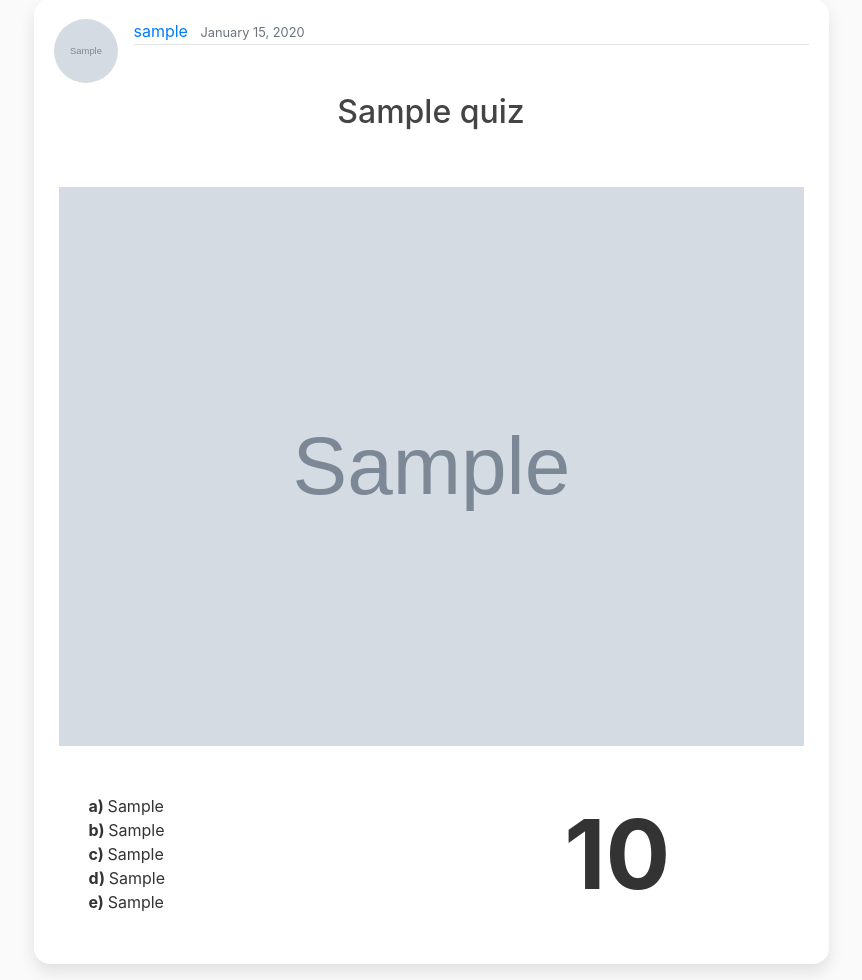
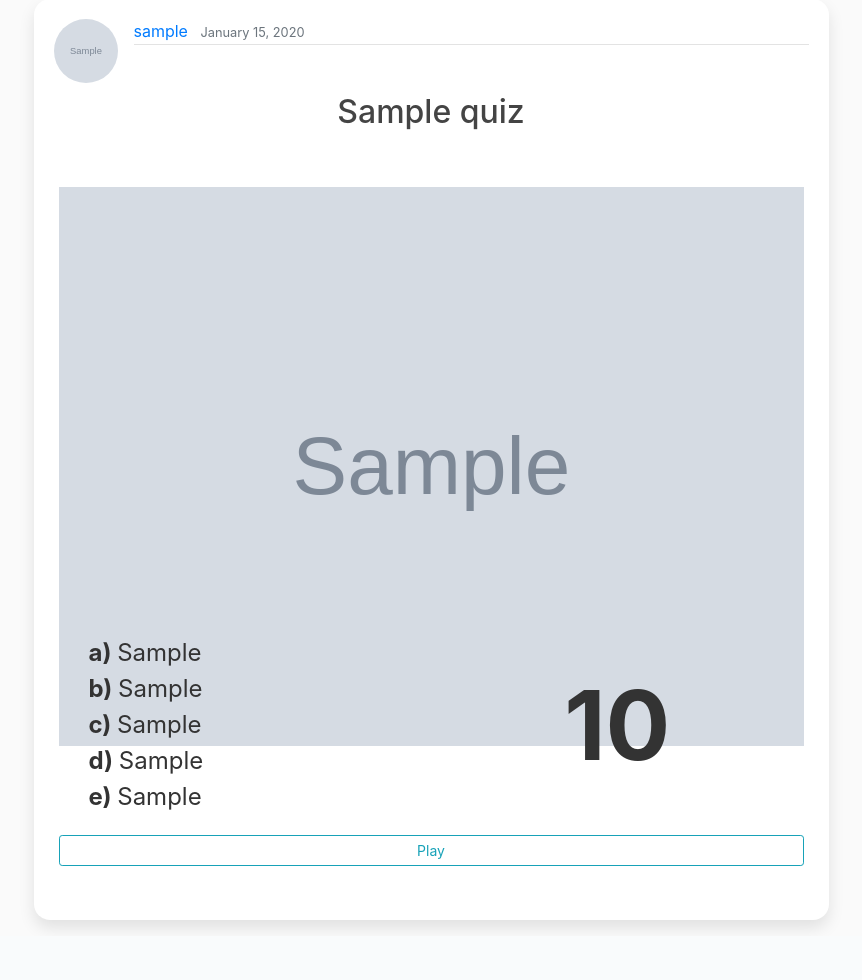
Before and after one commit to jcmProjects/quiz_dev, a Django app: page /quiz/1/ in a window 1280 px wide. Shown: the part 97-1077 px from the top of the page, without its empty margins (209-1071 px from the left). After the commit the page ends 1027 px from the top, so only its background shows below. Run offline with Django 3.2, Linux system fonts and the light colour scheme; tables that the repository leaves empty hold one stand-in row (values such as "Sample post"); grey boxes marked "Sample" are stand-in pictures; some libraries are stand-ins or nearby versions.

Commit message:
added 'play-btn' to quiz-detail

```diff
--- a/django_quiz/quiz/models.py
+++ b/django_quiz/quiz/models.py
@@ -31,7 +31,16 @@ class Quiz(models.Model):
         img = Image.open(self.image.path)
 
         # Resize Image
-        if img.height>768 or img.width>768:
-            output_size = (768, 768)
+        if img.width>768:
+            output_size = (768, (768*img.height/img.width))
             img.thumbnail(output_size)
             img.save(self.image.path)
+        elif img.height>576:
+            output_size = ((576*img.width/img.height), 576)
+            img.thumbnail(output_size)
+            img.save(self.image.path)
+
+        # if img.height>768 or img.width>768:
+        #     output_size = (768, 768)
+        #     img.thumbnail(output_size)
+        #     img.save(self.image.path)
--- a/django_quiz/quiz/static/quiz/main.css
+++ b/django_quiz/quiz/static/quiz/main.css
@@ -93,8 +93,8 @@ body {
 
   .quiz-detail-img {
     width: 100%;
-    max-width: 600px;
-    height: auto;
+    max-width: 800px;
+    height: 50vh;
     object-fit: contain;
   }
 
@@ -293,3 +293,7 @@ body {
       right: 0px;
     }
   }
+
+  .ans-text {
+    font-size: 150%;
+  }
--- a/django_quiz/quiz/templates/quiz/quiz_detail.html
+++ b/django_quiz/quiz/templates/quiz/quiz_detail.html
@@ -5,13 +5,14 @@
             <div class="col-md-12">
                 <div class="card card-signin my-3">
                 <div class="card-body">
-                <!-- Author / Options -->
+                <!-- Author-->
                 <article class="media">
                     <img class="rounded-circle article-img" src="{{ object.author.profile.image.url }}">
                     <div class="media-body">
                         <div class="article-metadata">
                             <a class="mr-2" href="{% url 'user-quiz' object.author.username %}">{{ object.author }}</a>
                             <small class="text-muted">{{ object.date_created|date:"F d, Y" }}</small>    <!-- see DJANGO date formatting template documentation -->
+                            <!-- Options -->
                             {% if object.author == user %}
                                 <a class="btn btn-outline-danger btn-sm mt-1 mb-1 mr-1" href="{% url 'quiz-delete' object.id %}">Delete</a>
                                 <a class="btn btn-outline-secondary btn-sm mt-1 mb-1 mr-1" href="{% url 'quiz-edit' object.id %}">Edit</a>
@@ -24,30 +25,39 @@
                 <article class="media quiz-content-section align-items-center" id="myQuiz">
                     <div class="media-body">
                         <div class="row justify-content-center">
+                            <!-- Question -->
                             <div class="container">
                                 <div class="row justify-content-center align-items-center mb-5">
                                     <h2 class="article-title">{{ object.question }}</h2>
                                 </div>
                             </div>
+                            <!-- Image -->
                             {% if quiz.image != "no_image.jpg" %}
-                                <div class="container">
+                                <div class="container quiz-detail-img">
                                     <div class="row justify-content-center">
                                         <img class="quiz-show-img" src="{{ object.image.url }}">
                                     </div>
                                 </div>
                             {% endif %}
+                            <!-- Answers / Timer -->
                             <div class="container">
                                 <div class="row justify-content-center align-items-center mt-5">
+                                    <!-- Answers -->
                                     <div class="col-sm">
-                                        <div class="col text-left"><b>a)  </b> {{ object.ansA }}</div>
-                                        <div class="col text-left"><b>b)  </b> {{ object.ansB }}</div>
-                                        <div class="col text-left"><b>c)  </b> {{ object.ansC }}</div>
-                                        <div class="col text-left"><b>d)  </b> {{ object.ansD }}</div>
-                                        <div class="col text-left"><b>e)  </b> {{ object.ansE }}</div>
+                                        <div class="col ans-text text-left"><b>a)    </b>{{ object.ansA }}</div>
+                                        <div class="col ans-text text-left"><b>b)    </b>{{ object.ansB }}</div>
+                                        <div class="col ans-text text-left"><b>c)    </b>{{ object.ansC }}</div>
+                                        <div class="col ans-text text-left"><b>d)    </b>{{ object.ansD }}</div>
+                                        <div class="col ans-text text-left"><b>e)    </b>{{ object.ansE }}</div>
                                     </div>
+                                    <!-- Timer -->
                                     <div class="col-sm">
-                                        <div class="col text-center font-weight-bold display-1"> <span id="time">{{ object.duration }}</span></div>
+                                        <div class="col text-center font-weight-bold display-1"><span id="time">{{ object.duration }}</span></div>
                                     </div>
+                                </div>
+                                <!-- Footer Buttons -->
+                                <div class="row justify-content-end mt-3">
+                                    <button class="btn btn-outline-info btn-sm btn-block mt-1 mb-1" type="button" id="play_btn">Play</button>
                                 </div>
                             </div>
                         </div>
@@ -99,7 +109,7 @@
             setInterval(timer, 1000);
         }
 
-        document.getElementById("start_btn").addEventListener("click", function () {
+        document.getElementById("play_btn").addEventListener("click", function () {
             var timeRemaining = {{ object.duration }},
                 display = document.querySelector('#time');
             startTimer(timeRemaining, display);
--- a/django_quiz/quiz/views.py
+++ b/django_quiz/quiz/views.py
@@ -25,14 +25,14 @@ class QuizListView(ListView):
     template_name = 'quiz/home.html'    # <app>/<model>_<viewtype>.html
     context_object_name = 'quizzes'
     ordering = ['-date_created']        # - to inverse ordering
-    paginate_by = 5                    # number of posts per page
+    # paginate_by = 5                     # number of posts per page
 
 
 class UserQuizListView(ListView):
     model = Quiz
     template_name = 'quiz/user_quiz.html'  # <app>/<model>_<viewtype>.html
     context_object_name = 'quizzes'
-    paginate_by = 5                       # number of quizzes per page
+    # paginate_by = 5                        # number of quizzes per page
 
     def get_queryset(self):
         user = get_object_or_404(User, username=self.kwargs.get('username'))
```
Also changed, not shown: django_quiz/media/quiz_img/4syggbto2km01_2IN3EDw.png (added), django_quiz/media/quiz_img/4syggbto2km01_fyvuL1Y.png (added), django_quiz/media/quiz_img/624414_K3q475f.jpg (added), django_quiz/media/quiz_img/climber_2.jpg (added), django_quiz/media/quiz_img/rock-climbing-3840x2160-adventure-minimal-4k-993.jpg (added).
